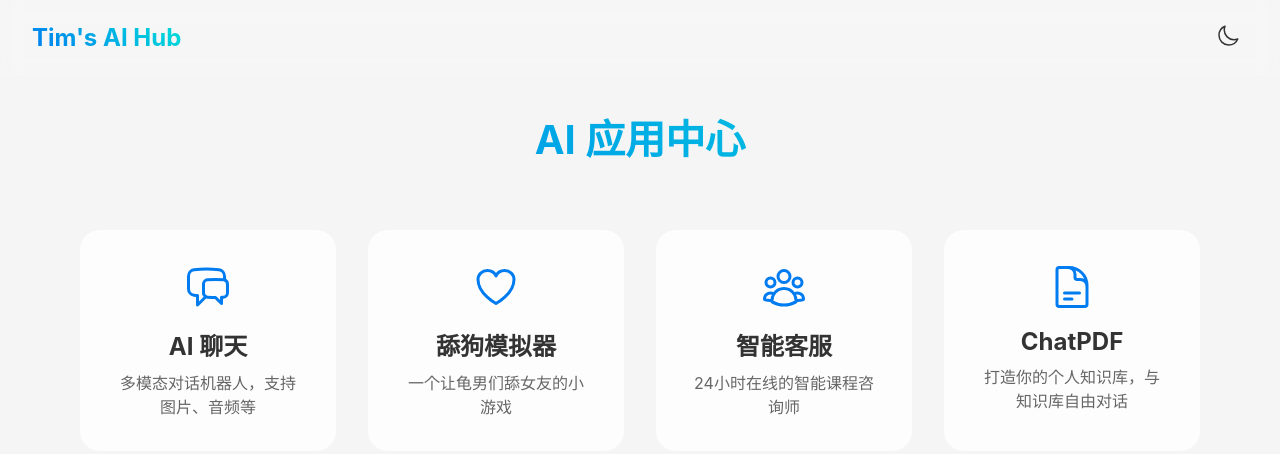
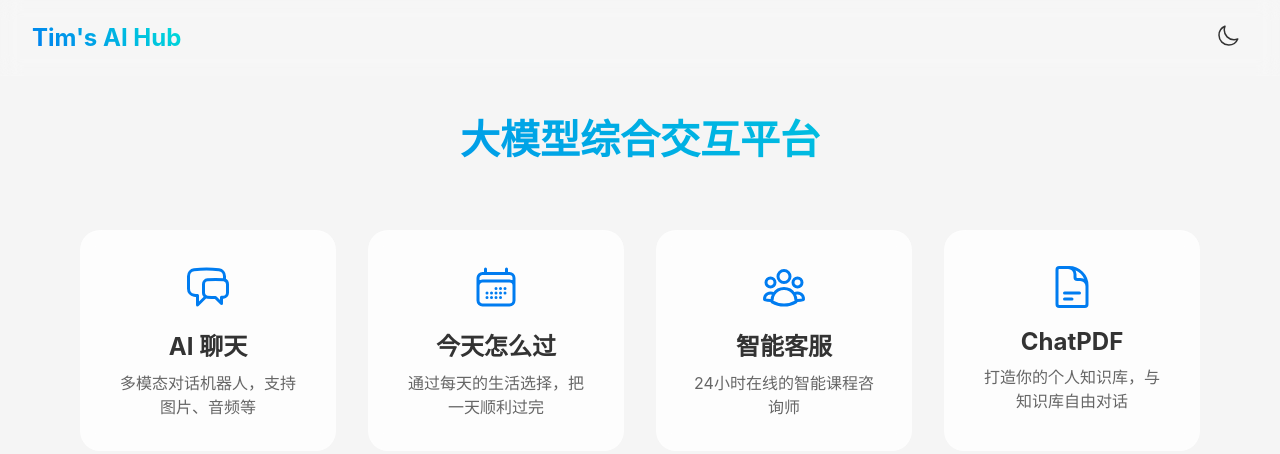
Before and after one commit to Chen166-cloud/zhikexing-web, a Vue app: page / in a window 1280 px wide. Shown: the top 454 px of the page. Built offline with nearby package versions, Linux system fonts and the light colour scheme; the HTML template or start-up script is replaced by a standard one.

Commit message:
小游戏更换

```diff
--- a/src/views/GameChat.vue
+++ b/src/views/GameChat.vue
@@ -3,11 +3,11 @@
     <div class="game-container">
       <!-- 游戏开始界面 -->
       <div v-if="!isGameStarted" class="game-start">
-        <h2>舔狗模拟器</h2>
+        <h2>今天怎么过</h2>
         <div class="input-area">
           <textarea
             v-model="angerReason"
-            placeholder="请输入女友生气的原因（可选）..."
+            placeholder="请输入今天的场景（例：周末在家，但我不想浪费这一天）"
             rows="3"
           ></textarea>
           <button class="start-button" @click="startGame">
--- a/src/views/Home.vue
+++ b/src/views/Home.vue
@@ -1,7 +1,7 @@
 <template>
   <div class="home" :class="{ 'dark': isDark }">
     <div class="container">
-      <h1 class="title">AI 应用中心</h1>
+      <h1 class="title">大模型综合交互平台</h1>
       <div class="cards-grid">
         <router-link
           v-for="app in aiApps"
@@ -25,7 +25,7 @@
 import { useDark } from '@vueuse/core'
 import {
   ChatBubbleLeftRightIcon,
-  HeartIcon,
+  CalendarDaysIcon,
   UserGroupIcon,
   DocumentTextIcon
 } from '@heroicons/vue/24/outline'
@@ -42,11 +42,10 @@
   },
   {
     id: 2,
-    title: '舔狗模拟器',
-    description: '一个让龟男们舔女友的小游戏',
+    title: '今天怎么过',
+    description: '通过每天的生活选择，把一天顺利过完',
     route: '/game',
-    icon: HeartIcon,
-    iconClass: 'heart-icon'
+    icon: CalendarDaysIcon
   },
   {
     id: 3,
@@ -144,11 +143,6 @@
       height: 48px;
       margin-bottom: 1rem;
       color: #007CF0;
-
-      &.heart-icon {
-        color: #ff4d4f;
-        animation: pulse 1.5s ease-in-out infinite;
-      }
     }
 
     h2 {
@@ -190,18 +184,6 @@
   }
 }
 
-@keyframes pulse {
-  0% {
-    transform: scale(1);
-  }
-  50% {
-    transform: scale(1.1);
-  }
-  100% {
-    transform: scale(1);
-  }
-}
-
 @media (max-width: 768px) {
   .home {
     padding: 1rem;
```
